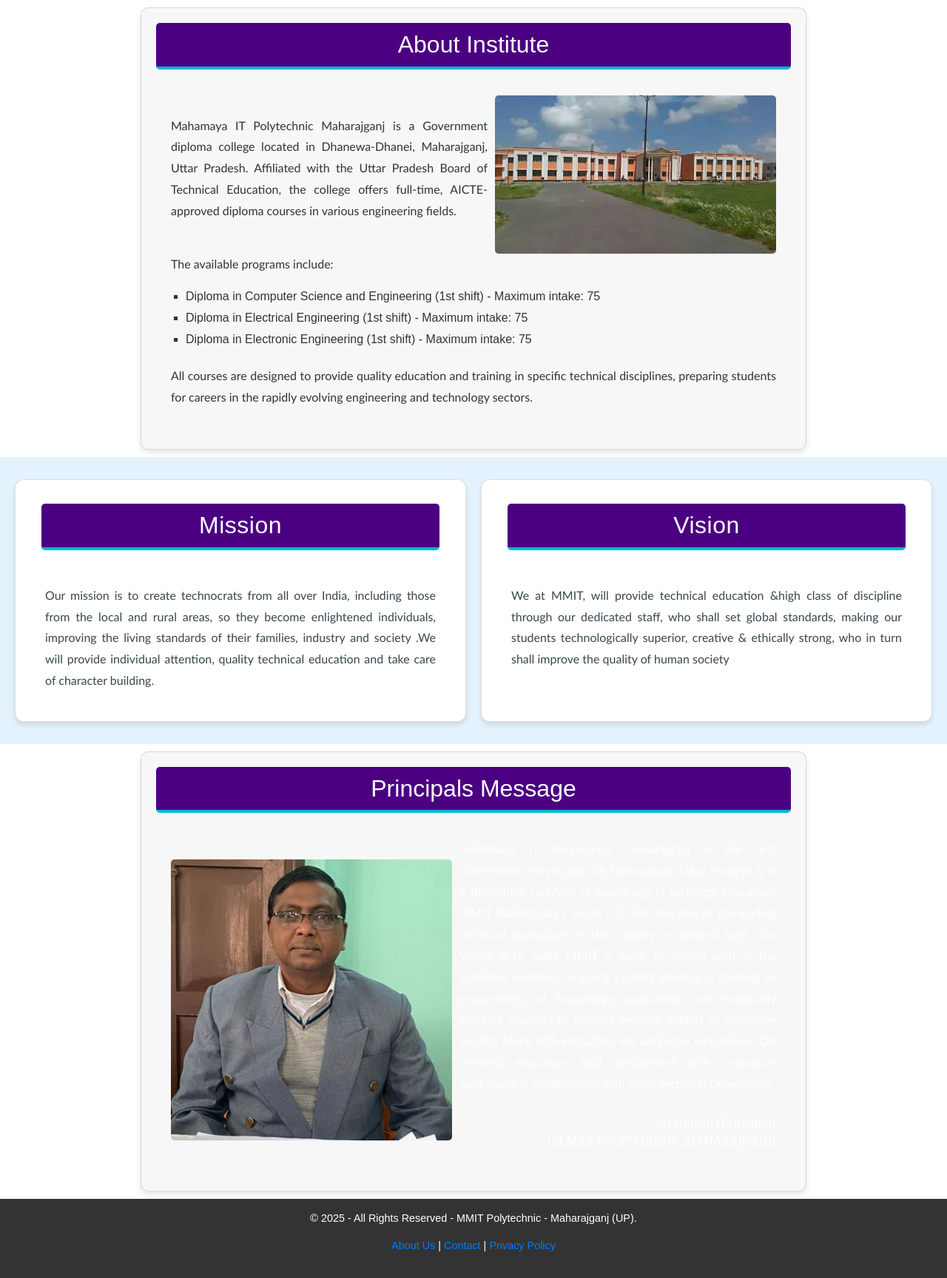
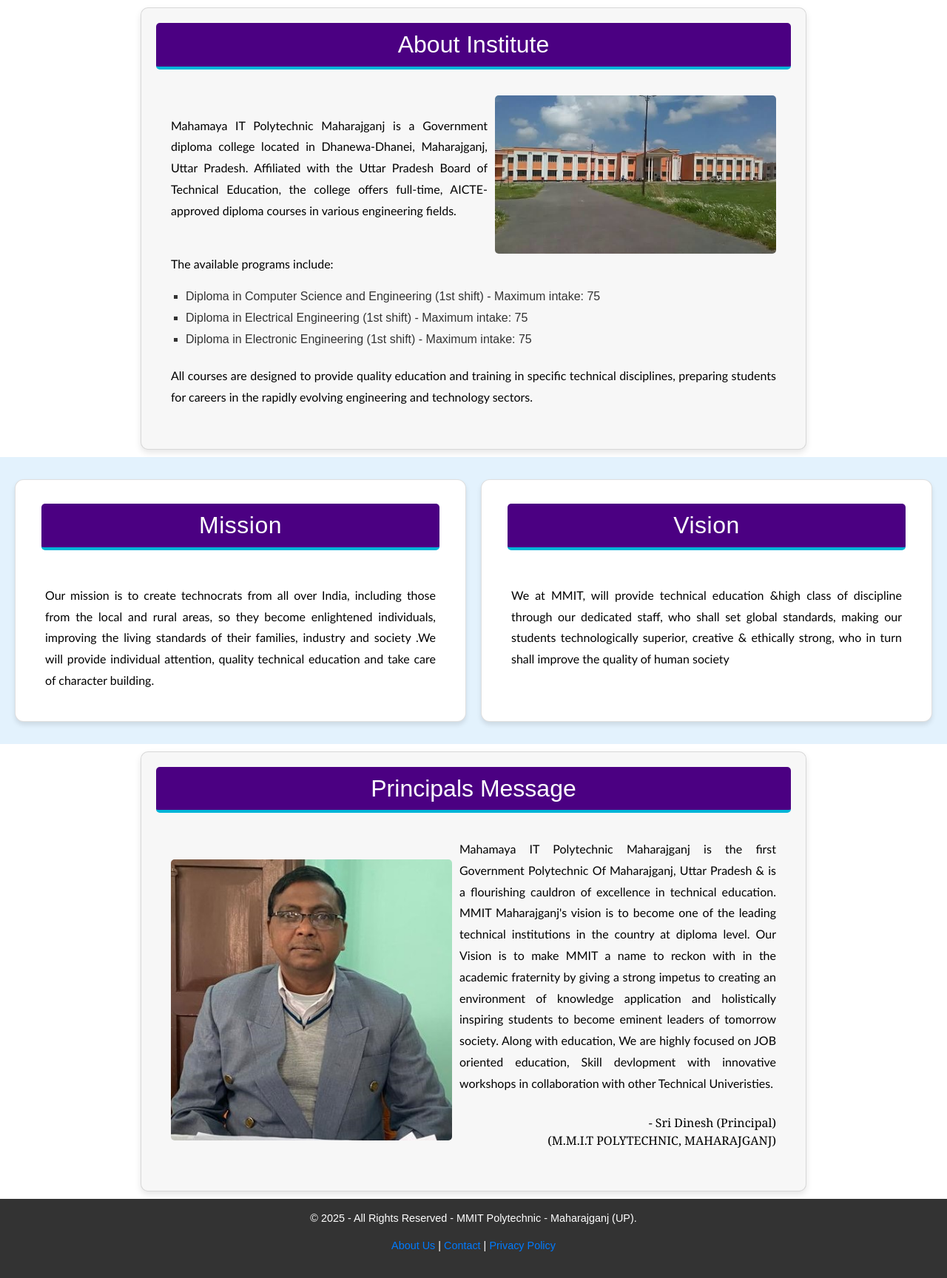
Before and after one commit to webdevavi96/Alumni_Meat, a Django app: page /about/ in a window 1280 px wide. Shown: the part 92-1820 px from the top of the page at 74% size. Run offline with Django 5.2, Linux system fonts and the light colour scheme; some libraries are stand-ins or nearby versions.

Commit message:
update master.css

```diff
--- a/MyAlumni/static/css/master.css
+++ b/MyAlumni/static/css/master.css
@@ -88,12 +88,14 @@ body{
   font-family: 'Trebuchet MS', 'Lucida Sans Unicode', 'Lucida Grande', 'Lucida Sans', Arial, sans-serif;
   line-height: 1.8;
   font-weight: 200;
+  color: #000;
 }
 #name{
   text-align: end;
   padding-top: 10px;
   font-family: Georgia, 'Times New Roman', Times, serif;
   font-weight: 400;
+  color: #000;
 }
 
 #pi{
```
